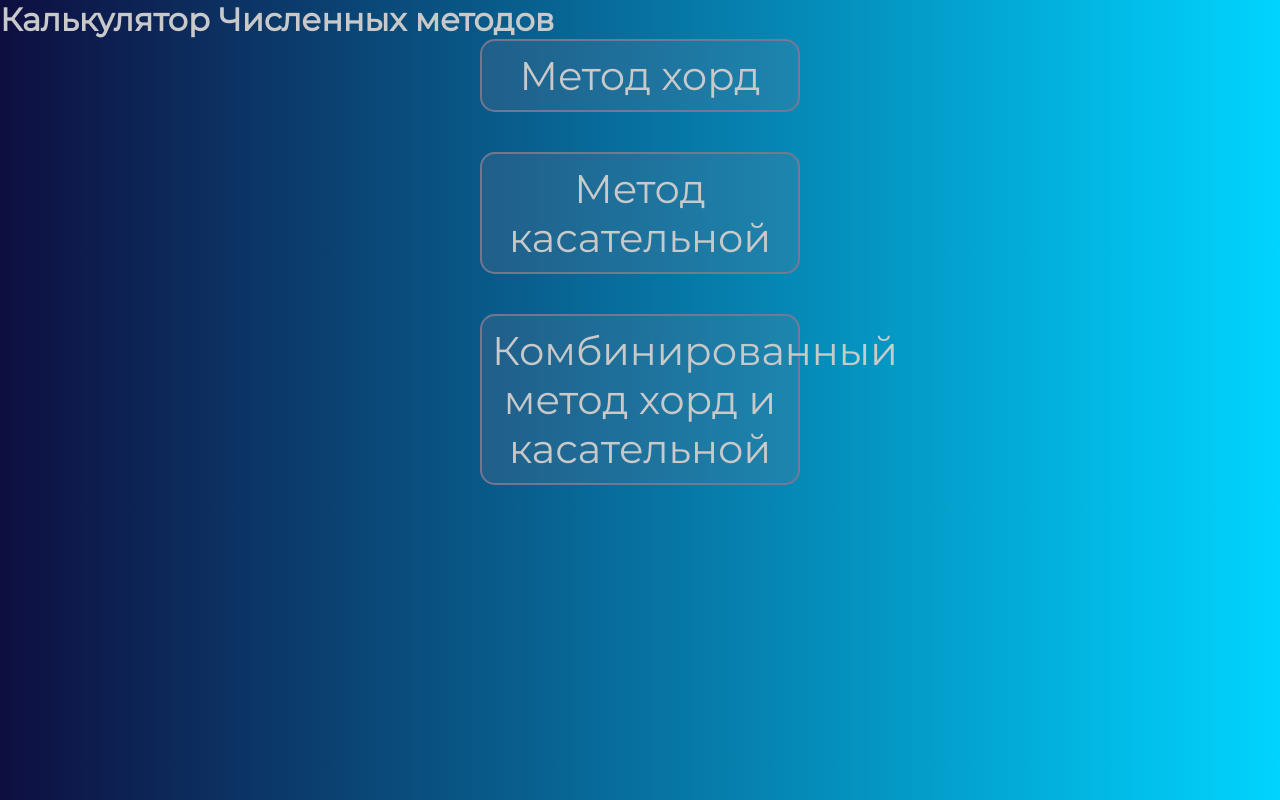
After one commit to Zacharovanii/NumericalMethods, a Flask app: template templates/main.html in a window 1280 px wide. The commit adds this page. Run offline with Flask 3, Linux system fonts and the light colour scheme; the template is opened without the code that fills it, so the values that code supplies are empty.

Commit message:
design + expressions update

```diff
--- a/static/main.css
+++ b/static/main.css
@@ -15,14 +15,14 @@ body {
 	display: flex;
 	justify-content: center;
 	margin-top: 5vh;
-	font-size: 10vw;
+	font-size: 5em;
 }
 
 .formuls_container {
 	display: inline;
 	justify-content: center;
 	text-align: center;
-	font-size: 6vw;
+	font-size: 3em;
 	margin-top: 5vh;
 	width: 70%;
 }
--- /dev/null
+++ b/static/main_page.css
@@ -0,0 +1,54 @@
+* {
+	padding: 0;
+	margin: 0;
+	box-sizing: border-box;
+}
+
+@font-face {
+	font-family: kamerik-web;
+	src: url(/static/fonts/kamerik205-heavy.woff2);
+}
+
+@font-face {
+	font-family: mont-web;
+	src: url(/static/fonts/Montserrat-Regular.woff2);
+}
+
+:root {
+	-text-clr: #c9c9c9
+}
+
+body {
+	width: 100%;
+	height: 100vh;
+	background: linear-gradient(90deg, rgba(2, 0, 36, 1) 0%, rgba(14, 14, 64, 1) 0%, rgba(0, 212, 255, 1) 100%);
+	font-family: mont-web;
+	font-weight: normal;
+	color: #c9c9c9;
+}
+
+a,
+a:visited {
+	outline: none;
+	text-decoration: none;
+	color: #c9c9c9;
+}
+
+.methods__container {
+	width: 25vw;
+	margin: 0 auto;
+}
+
+.method__item {
+	text-align: center;
+	margin-bottom: 5vh;
+	padding: 10px;
+	font-size: 5vh;
+	border: 2px solid rgba(125, 122, 145, 0.9);
+	border-radius: 15px;
+	background-color: rgba(125, 122, 145, 0.2);
+}
+
+.method__item:hover {
+	background-color: rgba(125, 122, 145, 0.69);
+}
--- /dev/null
+++ b/templates/main.html
@@ -0,0 +1,28 @@
+<!DOCTYPE html>
+<html lang="en">
+
+<head>
+	<meta charset="UTF-8">
+	<meta name="viewport" content="width=device-width, initial-scale=1.0">
+	<title>Numerical Methods</title>
+	<link rel="stylesheet" href="../static/main_page.css">
+</head>
+
+<body>
+	<h1>Калькулятор <span>Численных методов</span></h1>
+	<div class="methods__container">
+		<a href="index.html">
+			<div class="method__item">
+				<p>Метод хорд</p>
+			</div>
+		</a>
+		<div class="method__item">
+			<p>Метод касательной</p>
+		</div>
+		<div class="method__item">
+			<p>Комбинированный метод хорд и касательной</p>
+		</div>
+	</div>
+</body>
+
+</html>
```
Also changed, not shown: static/fonts/Montserrat-Regular.woff2 (added), static/fonts/kamerik205-heavy.woff2 (added), static/fonts/merriweather-regular-italic.woff2 (added).
